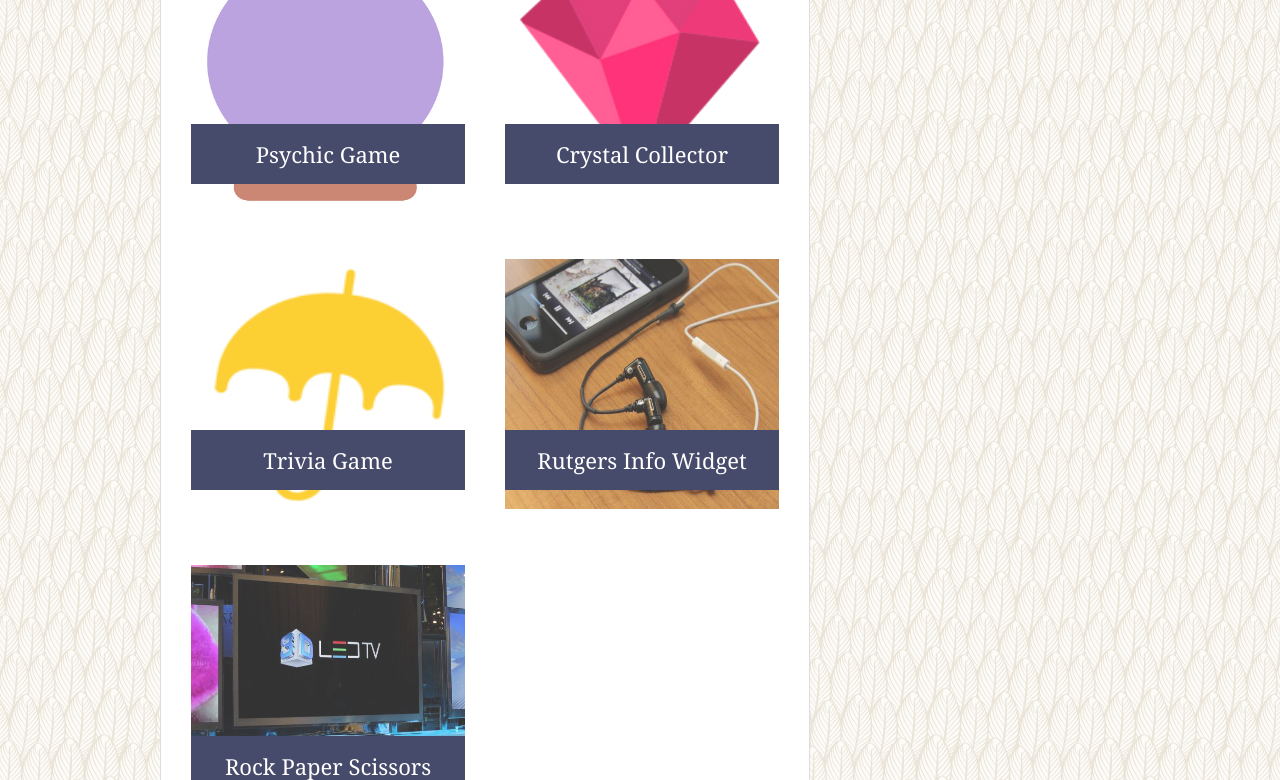
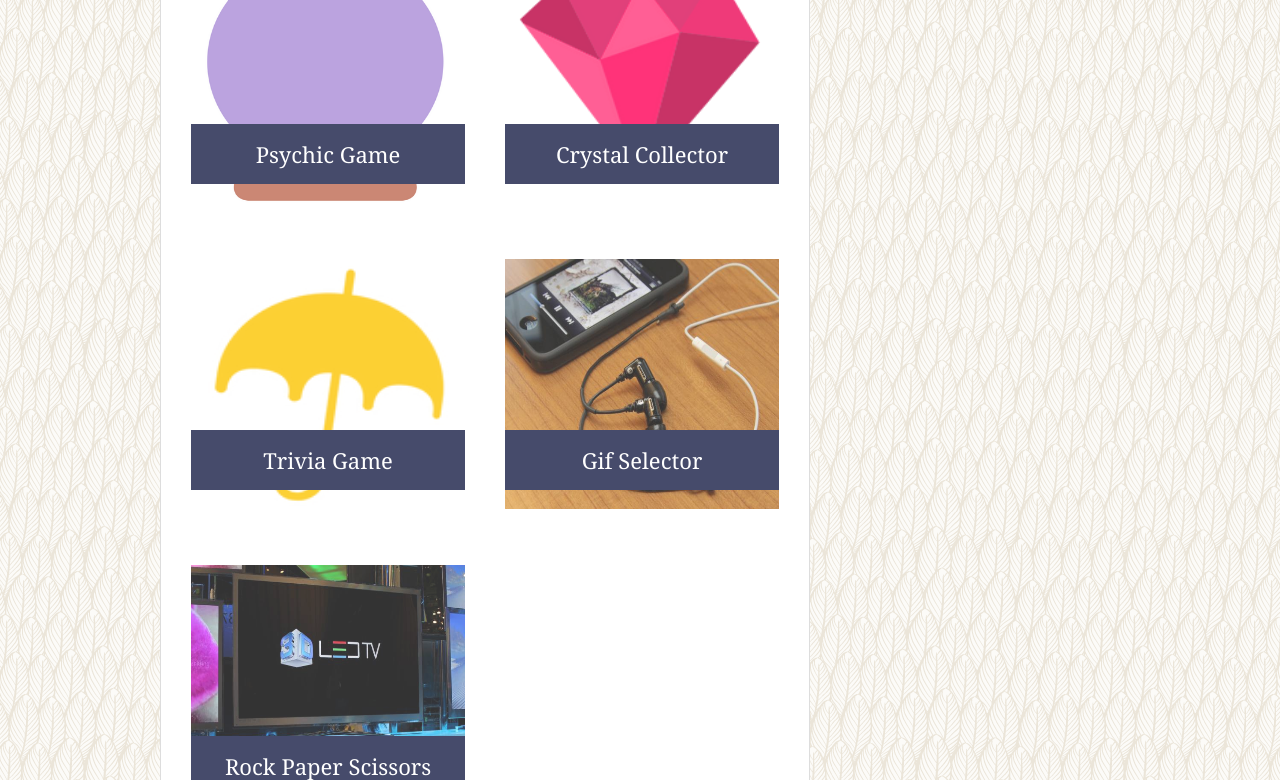
Before and after one commit to charlotteasencio/Responsive-Portfolio, a plain HTML site: page portfolio.html in a window 1280 px wide. Shown: the part 320-1100 px from the top of the page. Drawn offline with Linux system fonts and the light colour scheme.

Commit message:
added gif project

```diff
--- a/portfolio.html
+++ b/portfolio.html
@@ -37,14 +37,14 @@
         <h3>Crystal Collector</h3>
       </div>
       <div class="work">
-       <a href="https://charlotteasencio.github.io/TriviaGame/" target_"blank"><img src="assets/imgs/yellowumbrella copy.png" alt="Trivia Game"> </a>
+       <a href="https://charlotteasencio.github.io/TriviaGame/" target"_blank"><img src="assets/imgs/yellowumbrella copy.png" alt="Trivia Game"></a>
 
         <h3>Trivia Game</h3>
       </div>
       <div class="work">
-        <img src="assets/imgs/technics-q-c-640-480-7.jpg" alt="Rutgers Info Widget">
+      <a href="https://charlotteasencio.github.io/AjaxGif/" target"_blank"><img src="assets/imgs/technics-q-c-640-480-7.jpg" alt="Gif Selector"></a>
 
-        <h3>Rutgers Info Widget</h3>
+        <h3>Gif Selector</h3>
       </div>
       <div class="work">
         <img src="assets/imgs/technics-q-c-640-480-9.jpg" alt="Rock Paper Scissors">
```
